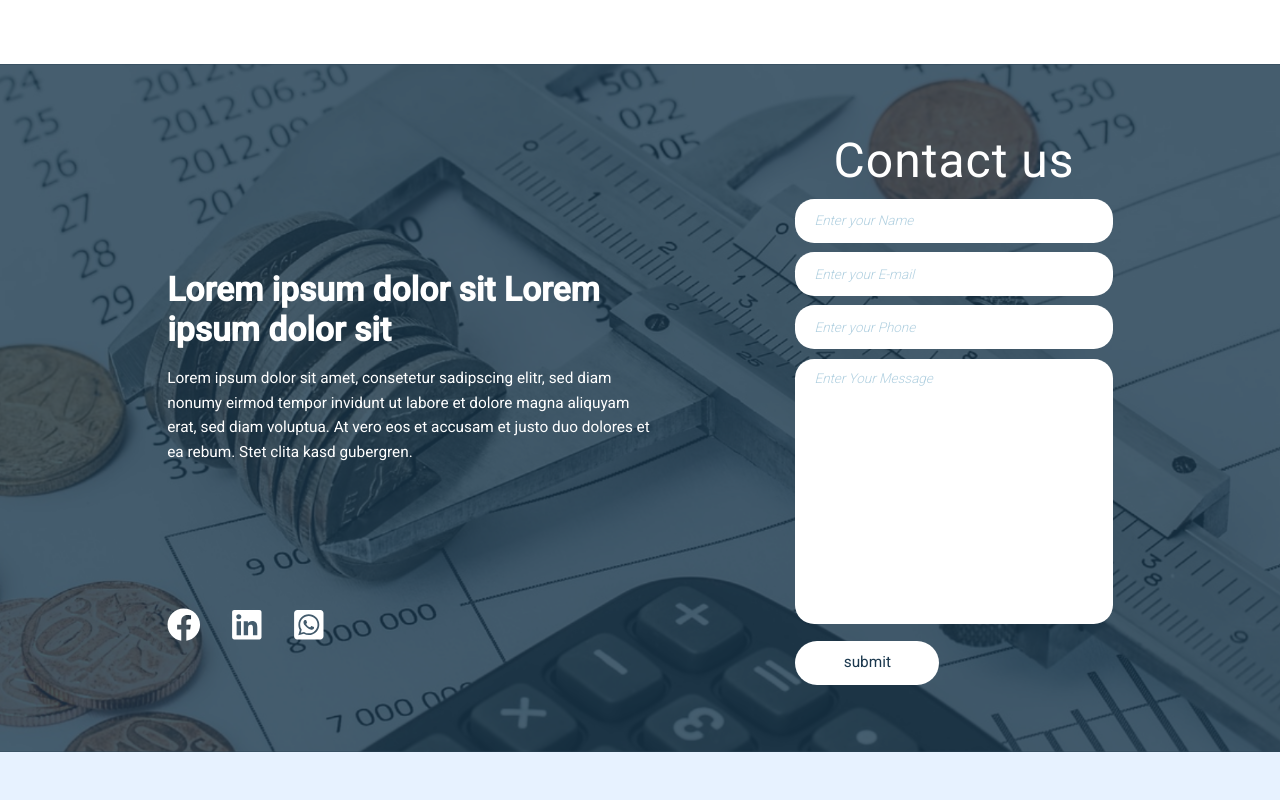
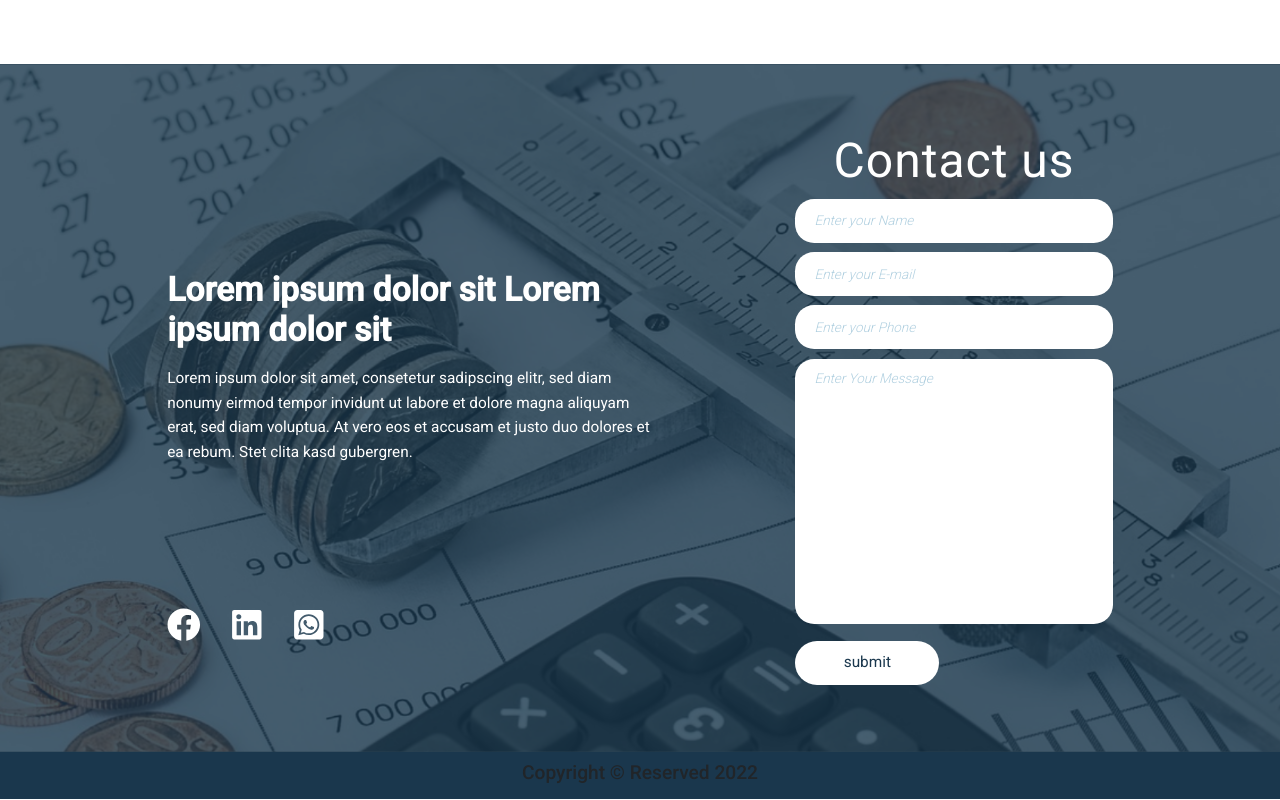
Before and after one commit to rahman-a/debt-tracker, a React (Create React App) app in the folder client/: page / in a window 1280 px wide. Shown: the part 1047-1847 px from the top of the page. Built offline with nearby package versions, Linux system fonts and the light colour scheme.

Commit message:
styling the footer

```diff
--- a/client/src/components/Footer/Footer.jsx
+++ b/client/src/components/Footer/Footer.jsx
@@ -10,7 +10,7 @@ const Footer = () => {
         style={{
             display: (page === '/login' || page === '/register') ? 'none' : 'block'
         }}>
-
+            <h2>Copyright &copy; Reserved {new Date().getFullYear()}</h2>
         </div>
     )
 }
--- a/client/src/components/Footer/style.module.scss
+++ b/client/src/components/Footer/style.module.scss
@@ -1,4 +1,7 @@
+@use '../../sass/variables' as var;
+
 .footer {
-    height: 5rem;
-    background-color: rgb(231, 242, 255);
+    padding:1rem 0;
+    background-color:var.$main-color;
+    text-align: center;
 }
```
